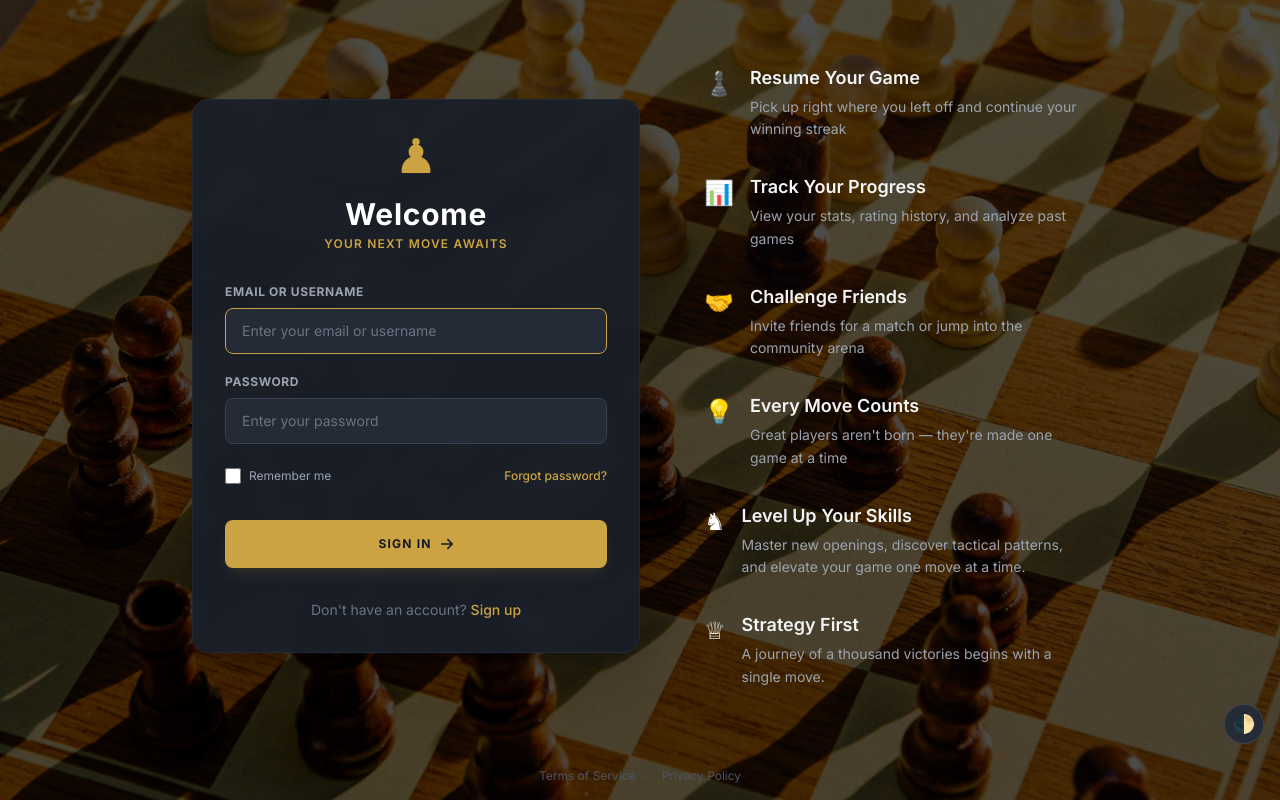
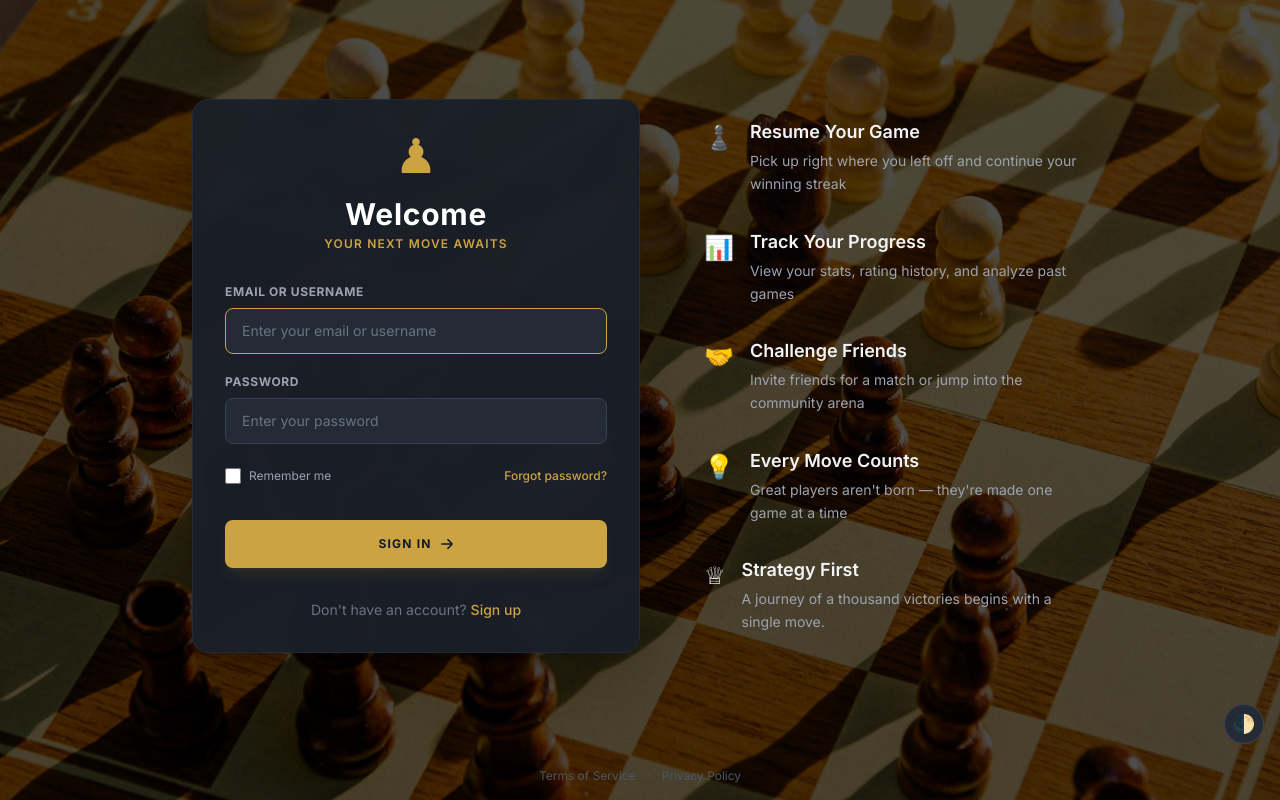
Before and after one commit to sabinramtel/Chess, a Flask app: page /login in a window 1280 px wide. Run offline with Flask 3, Linux system fonts and the light colour scheme; some libraries are stand-ins or nearby versions.

Commit message:
style: remove level up your skills section from login

```diff
--- a/app/templates/login.html
+++ b/app/templates/login.html
@@ -129,15 +129,6 @@
             time</p>
         </div>
 
-      </div>
-      <div class="flex gap-4 items-start">
-        <div class="text-2xl mt-1 select-none">♞</div>
-        <div>
-          <h3 class="text-lg font-semibold text-gray-100">Level Up Your Skills</h3>
-          <p class="text-sm text-gray-400 mt-1 leading-relaxed">
-            Master new openings, discover tactical patterns, and elevate your game one move at a time.
-          </p>
-        </div>
       </div>
 
       <div class="flex gap-4 items-start">
```
